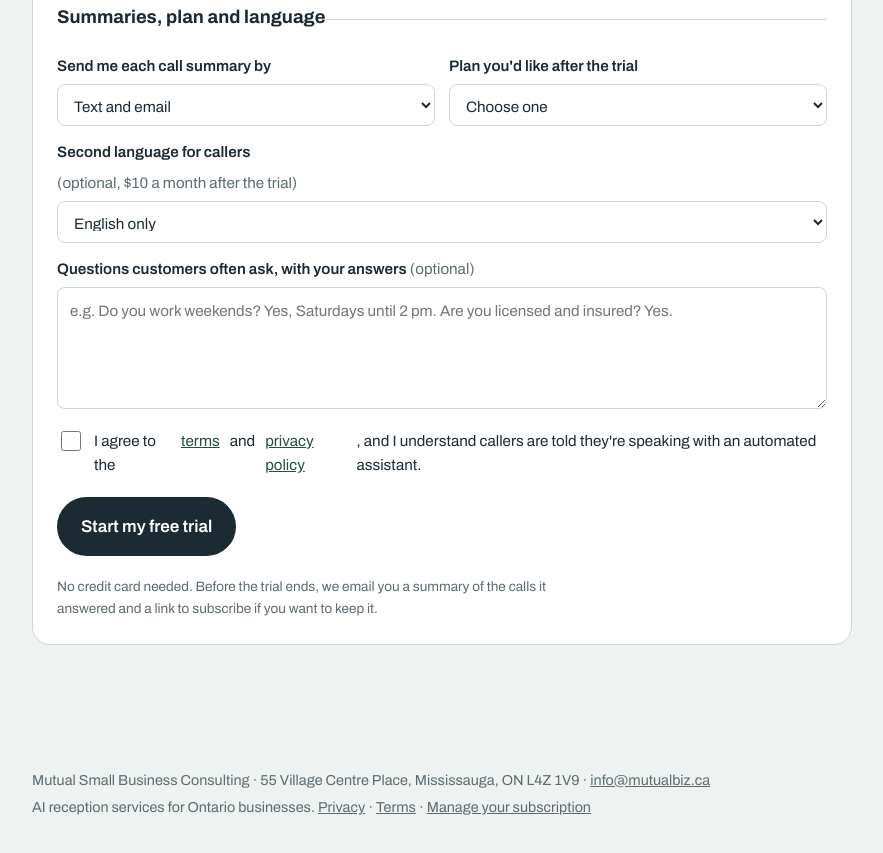
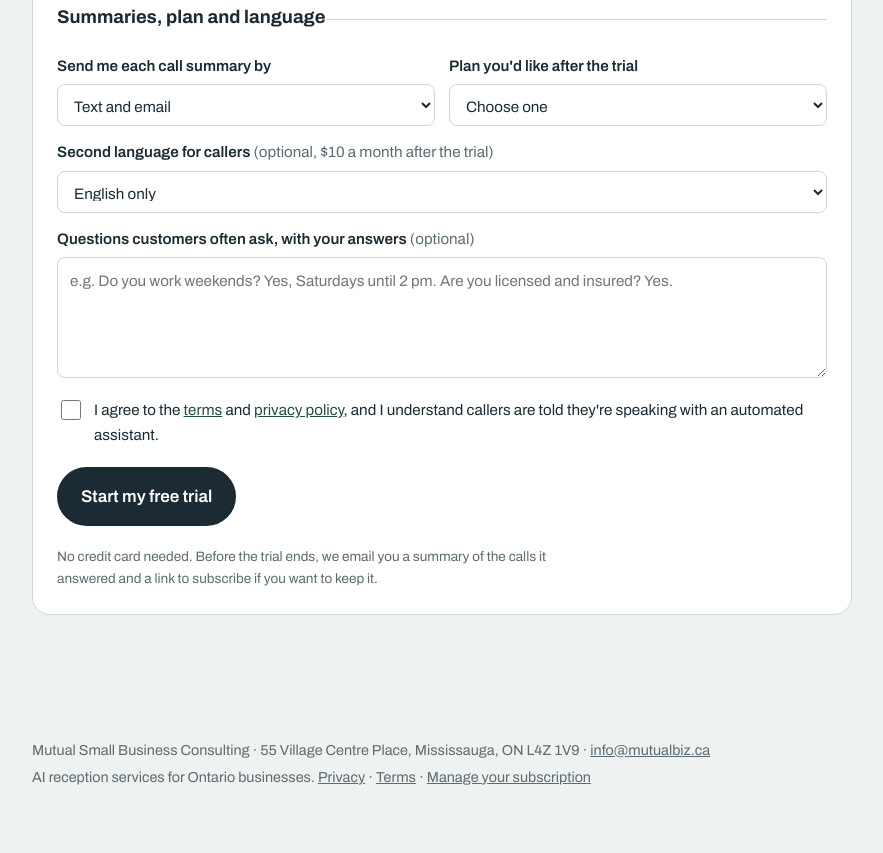
Before and after one commit to terawater9-ops/reception-website, a plain HTML site: page setup.html in a window 1280 px wide. Shown: the part 2099-2952 px from the top of the page, without its empty margins (72-955 px from the left). Drawn offline with Linux system fonts and the light colour scheme.

Commit message:
Fix wrapping of the consent and language labels on the setup form
Co-Authored-By: Claude Opus 5.5 <noreply@anthropic.com>
Claude-Session: https://claude.ai/code/session_01TfDn6qxqCJXu6ud2fznrzR

```diff
--- a/setup.html
+++ b/setup.html
@@ -135,7 +135,7 @@
                 <option>Growth, $99</option><option>Pro, $179</option><option>Business, $399</option>
               </select></label>
             </div>
-            <label>Second language for callers <span class="opt">(optional, $10 a month after the trial)</span><select name="second_language">
+            <label><span>Second language for callers <span class="opt">(optional, $10 a month after the trial)</span></span><select name="second_language">
               <option>English only</option><option>Arabic</option><option>Farsi</option><option>Hindi</option><option>Italian</option>
               <option>Mandarin</option><option>Cantonese</option><option>Polish</option><option>Portuguese</option><option>Punjabi</option>
               <option>Spanish</option><option>Tagalog</option><option>Urdu</option><option>Other</option>
@@ -143,7 +143,7 @@
             <label><span>Questions customers often ask, with your answers <span class="opt">(optional)</span></span><textarea name="faq" rows="4" placeholder="e.g. Do you work weekends? Yes, Saturdays until 2 pm. Are you licensed and insured? Yes."></textarea></label>
           </fieldset>
 
-          <label class="check"><input type="checkbox" name="agree" value="yes" required> I agree to the <a href="terms.html">terms</a> and <a href="privacy.html">privacy policy</a>, and I understand callers are told they're speaking with an automated assistant.</label>
+          <label class="check"><input type="checkbox" name="agree" value="yes" required><span>I agree to the <a href="terms.html">terms</a> and <a href="privacy.html">privacy policy</a>, and I understand callers are told they're speaking with an automated assistant.</span></label>
 
           <button class="btn" type="submit">Start my free trial</button>
           <p class="fine">No credit card needed. Before the trial ends, we email you a summary of the calls it answered and a link to subscribe if you want to keep it.</p>
```
